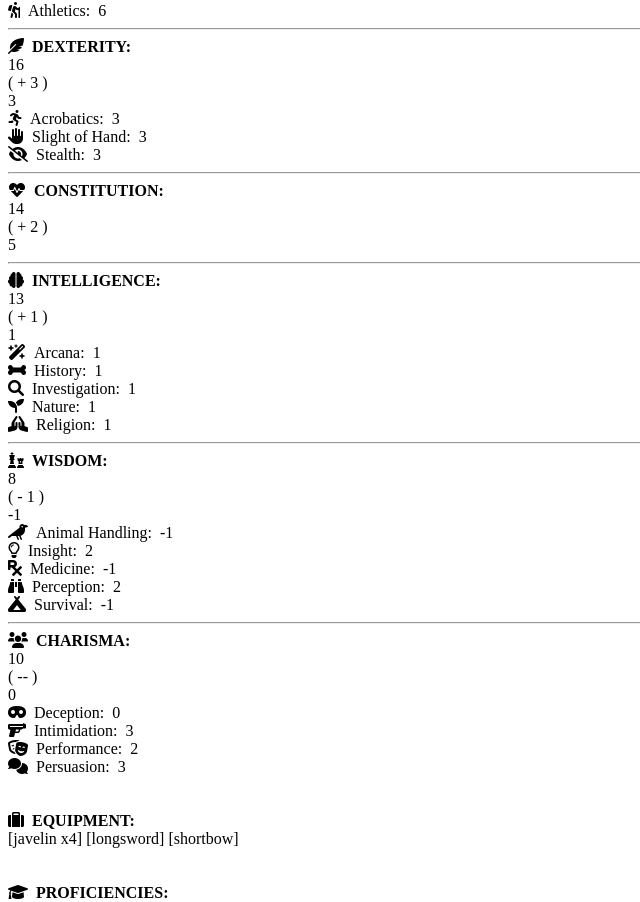
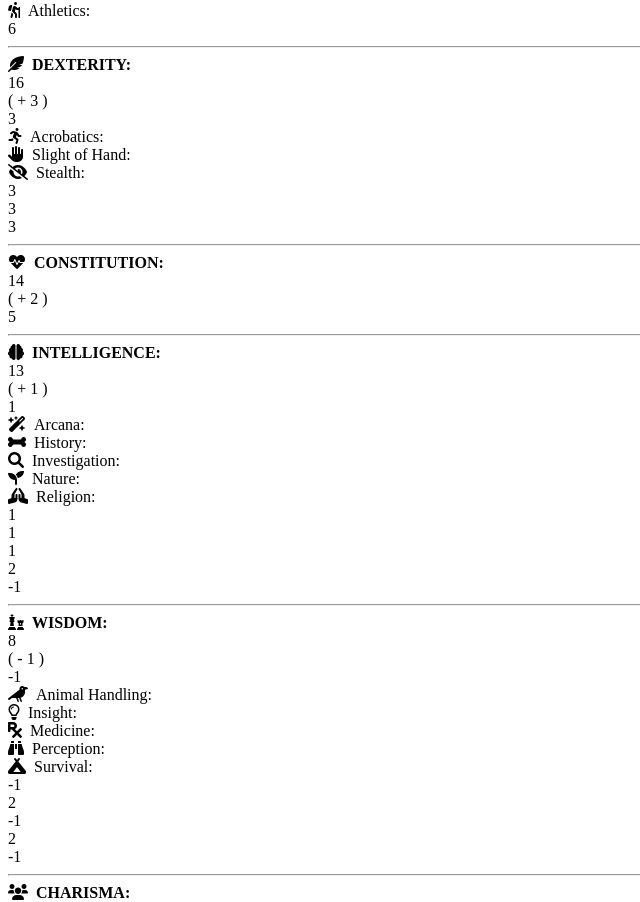
Before and after one commit to kaschul/PlayerCharacters, a React (Create React App) app in the folder frontend/: page /character/1 in a window 1280 px wide. Shown: the part 1351-2253 px from the top of the page, without its empty margins (0-640 px from the left). Built offline with nearby package versions, Linux system fonts and the light colour scheme; the HTML template or start-up script is replaced by a standard one.

Commit message:
character screen formatting

```diff
--- a/frontend/src/screens/CharacterScreen.js
+++ b/frontend/src/screens/CharacterScreen.js
@@ -143,13 +143,13 @@ const CharacterScreen = () => {
 
           <Col xs={1}> {/* Col 2 - Stats */}
             <Row>
-              <span className='text-nowrap'>{character.stats.vitals.strength}</span>
+              <span className='text-nowrap float-right'>{character.stats.vitals.strength}</span>
             </Row>
           </Col>
 
           <Col xs={2}> {/* Col 3 - Modifiers */}
             <Row>
-              <span className='text-nowrap'>
+              <span className='text-nowrap float-right'>
               ({character.stats.vitals.strengthModifier < 0 ?
                 <> - {Math.abs(character.stats.vitals.strengthModifier)} </> :
                 character.stats.vitals.strengthModifier > 0 ?
@@ -161,15 +161,21 @@ const CharacterScreen = () => {
 
           <Col xs={1}> {/* Col 4 - Saving Throws */}
             <Row>
-              <span>{character.stats.savingThrows.strengthST}</span>
+              <span className='text-nowrap float-right'>{character.stats.savingThrows.strengthST}</span>
             </Row>
           </Col>
 
-          <Col xs={4}> {/* Col 5 - Skills (strength - athletics) */}
+          <Col xs={3}> {/* Col 5 - Skills (strength - athletics) */}
             <Row>
-              <span><i className='fa-solid fa-person-hiking'></i>&nbsp;&nbsp;
+              <span className='text-nowrap'><i className='fa-solid fa-person-hiking'></i>&nbsp;&nbsp;
               <span className='d-none d-xl-inline-block'>Athletics:</span>
-              &nbsp;&nbsp;{character.stats.skills.athletics}</span>
+              </span>
+            </Row>
+          </Col>
+
+          <Col xs={1}>
+            <Row>
+              <span className='text-nowrap float-right'>{character.stats.skills.athletics}</span>
             </Row>
           </Col>
 
@@ -190,13 +196,13 @@ const CharacterScreen = () => {
 
           <Col xs={1}> {/* Col 2 - Stats */}
             <Row>
-              <span className='text-nowrap'>{character.stats.vitals.dexterity}</span>
+              <span className='text-nowrap float-right'>{character.stats.vitals.dexterity}</span>
             </Row>
           </Col>
 
           <Col xs={2}> {/* Col 3 - Modifiers */}
             <Row>
-              <span className='text-nowrap'>
+              <span className='text-nowrap float-right'>
               ({character.stats.vitals.dexModifier < 0 ?
                 <> - {Math.abs(character.stats.vitals.dexModifier)} </> :
                 character.stats.vitals.dexModifier > 0 ?
@@ -208,29 +214,40 @@ const CharacterScreen = () => {
 
           <Col xs={1}> {/* Col 4 - Saving Throws */}
             <Row>
-              <span>{character.stats.savingThrows.dexterityST}</span>
+              <span className='text-nowrap float-right'>{character.stats.savingThrows.dexterityST}</span>
             </Row>
           </Col>
 
-          <Col xs={4}> {/* Col 5 - Skills (dex - acrobatics, sleight of hand, stealth) */}
+          <Col xs={3}> {/* Col 5 - Skills (dex - acrobatics, sleight of hand, stealth) */}
             <Row>
               <Col>
                 <Row>
-                  <span><i className='fa-solid fa-person-running'></i>&nbsp;&nbsp;
+                <span className='text-nowrap'><i className='fa-solid fa-person-running'></i>&nbsp;&nbsp;
                   <span className='d-none d-xl-inline-block'>Acrobatics:</span>
-                  &nbsp;&nbsp;{character.stats.skills.acrobatics}</span>
+                  </span>
                 </Row>
                 <Row>
-                  <span><i className='fa-solid fa-hand'></i>&nbsp;&nbsp;
+                <span className='text-nowrap'><i className='fa-solid fa-hand'></i>&nbsp;&nbsp;
                   <span className='d-none d-xl-inline-block'>Slight of Hand:</span>
-                  &nbsp;&nbsp;{character.stats.skills.slightOfHand}</span>
+                  </span>
                 </Row>
                 <Row>
-                  <span><i className='fa-solid fa-eye-slash'></i>&nbsp;&nbsp;
+                <span className='text-nowrap'><i className='fa-solid fa-eye-slash'></i>&nbsp;&nbsp;
                   <span className='d-none d-xl-inline-block'>Stealth:</span>
-                  &nbsp;&nbsp;{character.stats.skills.stealth}</span>
+                </span>
                 </Row>
               </Col>
+            </Row>
+          </Col>
+          <Col xs={1}>
+            <Row>
+              <span className='text-nowrap float-right'>{character.stats.skills.acrobatics}</span>
+            </Row>
+            <Row>
+              <span className='text-nowrap float-right'>{character.stats.skills.slightOfHand}</span>
+            </Row>
+            <Row>
+              <span className='text-nowrap float-right'>{character.stats.skills.stealth}</span>
             </Row>
           </Col>
 
@@ -251,13 +268,13 @@ const CharacterScreen = () => {
 
           <Col xs={1}> {/* Col 2 - Stats */}
             <Row>
-              <span className='text-nowrap'>{character.stats.vitals.constitution}</span>
+              <span className='text-nowrap float-right'>{character.stats.vitals.constitution}</span>
             </Row>
           </Col>
 
           <Col xs={2}> {/* Col 3 - Modifiers */}
             <Row>
-              <span className='text-nowrap'>
+              <span className='text-nowrap float-right'>
               ({character.stats.vitals.constModifier < 0 ?
                 <> - {Math.abs(character.stats.vitals.constModifier)} </> :
                 character.stats.vitals.constModifier > 0 ?
@@ -269,7 +286,7 @@ const CharacterScreen = () => {
 
           <Col xs={1}> {/* Col 4 - Saving Throws */}
             <Row>
-              <span>{character.stats.savingThrows.constitutionST}</span>
+              <span className='text-nowrap float-right'>{character.stats.savingThrows.constitutionST}</span>
             </Row>
           </Col>
 
@@ -296,13 +313,13 @@ const CharacterScreen = () => {
 
           <Col xs={1}> {/* Col 2 - Stats */}
             <Row>
-              <span className='text-nowrap'>{character.stats.vitals.intelligence}</span>
+              <span className='text-nowrap float-right'>{character.stats.vitals.intelligence}</span>
             </Row>
           </Col>
 
           <Col xs={2}> {/* Col 3 - Modifiers */}
             <Row>
-              <span className='text-nowrap'>
+              <span className='text-nowrap float-right'>
               ({character.stats.vitals.intelModifier < 0 ?
                 <> - {Math.abs(character.stats.vitals.intelModifier)} </> :
                 character.stats.vitals.intelModifier > 0 ?
@@ -314,39 +331,56 @@ const CharacterScreen = () => {
 
           <Col xs={1}> {/* Col 4 - Saving Throws */}
             <Row>
-              <span>{character.stats.savingThrows.intelligenceST}</span>
+              <span className='text-nowrap float-right'>{character.stats.savingThrows.intelligenceST}</span>
             </Row>
           </Col>
 
-          <Col xs={4}> {/* Col 5 - Skills (intelligence - arcana, history, investigation, nature, religion) */}
+          <Col xs={3}> {/* Col 5 - Skills (intelligence - arcana, history, investigation, nature, religion) */}
             <Row>
               <Col>
                 <Row>
-                  <span><i className='fa-solid fa-wand-magic-sparkles'></i>&nbsp;&nbsp;
+                <span className='text-nowrap'><i className='fa-solid fa-wand-magic-sparkles'></i>&nbsp;&nbsp;
                   <span className='d-none d-xl-inline-block'>Arcana:</span>
-                  &nbsp;&nbsp;{character.stats.skills.arcana}</span>
+                  </span>
                 </Row>
                 <Row>
-                  <span><i className='fa-solid fa-bone'></i>&nbsp;&nbsp;
+                <span className='text-nowrap'><i className='fa-solid fa-bone'></i>&nbsp;&nbsp;
                   <span className='d-none d-xl-inline-block'>History:</span>
-                  &nbsp;&nbsp;{character.stats.skills.history}</span>
+                  </span>
                 </Row>
                 <Row>
-                  <span><i className='fa-solid fa-magnifying-glass'></i>&nbsp;&nbsp;
+                <span className='text-nowrap'><i className='fa-solid fa-magnifying-glass'></i>&nbsp;&nbsp;
                   <span className='d-none d-xl-inline-block'>Investigation:</span>
-                  &nbsp;&nbsp;{character.stats.skills.investigation}</span>
+                  </span>
                 </Row>
                 <Row>
-                  <span><i className='fa-solid fa-seedling'></i>&nbsp;&nbsp;
+                <span className='text-nowrap'><i className='fa-solid fa-seedling'></i>&nbsp;&nbsp;
                   <span className='d-none d-xl-inline-block'>Nature:</span>
-                  &nbsp;&nbsp;{character.stats.skills.nature}</span>
+                 </span>
                 </Row>
                 <Row>
-                  <span><i className='fa-solid fa-hands-praying'></i>&nbsp;&nbsp;
+                <span className='text-nowrap'><i className='fa-solid fa-hands-praying'></i>&nbsp;&nbsp;
                   <span className='d-none d-xl-inline-block'>Religion:</span>
-                  &nbsp;&nbsp;{character.stats.skills.religion}</span>
+                </span>
                 </Row>
               </Col>
+            </Row>
+          </Col>
+          <Col xs={1}>
+            <Row>
+              <span className='text-nowrap float-right'>{character.stats.skills.arcana}</span>
+            </Row>
+            <Row>
+              <span className='text-nowrap float-right'>{character.stats.skills.history}</span>
+            </Row>
+            <Row>
+              <span className='text-nowrap float-right'>{character.stats.skills.investigation}</span>
+            </Row>
+            <Row>
+              <span className='text-nowrap float-right'>{character.stats.skills.perception}</span>
+            </Row>
+            <Row>
+              <span className='text-nowrap float-right'>{character.stats.skills.survival}</span>
             </Row>
           </Col>
 
@@ -367,13 +401,13 @@ const CharacterScreen = () => {
 
           <Col xs={1}> {/* Col 2 - Stats */}
             <Row>
-              <span className='text-nowrap'>{character.stats.vitals.wisdom}</span>
+              <span className='text-nowrap float-right'>{character.stats.vitals.wisdom}</span>
             </Row>
           </Col>
 
           <Col xs={2}> {/* Col 3 - Modifiers */}
             <Row>
-              <span className='text-nowrap'>
+              <span className='text-nowrap float-right'>
               ({character.stats.vitals.wisdomModifier < 0 ?
                 <> - {Math.abs(character.stats.vitals.wisdomModifier)} </> :
                 character.stats.vitals.wisdomModifier > 0 ?
@@ -385,39 +419,57 @@ const CharacterScreen = () => {
 
           <Col xs={1}> {/* Col 4 - Saving Throws */}
             <Row>
-              <span>{character.stats.savingThrows.wisdomST}</span>
+              <span className='text-nowrap float-right'>{character.stats.savingThrows.wisdomST}</span>
             </Row>
           </Col>
 
-          <Col xs={4}> {/* Col 5 - Skills (wisdom - animal handling, insight, medicine, perception, survival) */}
+          <Col xs={3}> {/* Col 5 - Skills (wisdom - animal handling, insight, medicine, perception, survival) */}
             <Row>
               <Col>
                 <Row>
-                  <span><i className='fa-solid fa-crow'></i>&nbsp;&nbsp;
+                <span className='text-nowrap'><i className='fa-solid fa-crow'></i>&nbsp;&nbsp;
                   <span className='d-none d-xl-inline-block'>Animal Handling:</span>
-                  &nbsp;&nbsp;{character.stats.skills.animalHandling}</span>
+                  </span>
                 </Row>
                 <Row>
-                  <span><i className='fa-regular fa-lightbulb'></i>&nbsp;&nbsp;
+                <span className='text-nowrap'><i className='fa-regular fa-lightbulb'></i>&nbsp;&nbsp;
                   <span className='d-none d-xl-inline-block'>Insight:</span>
-                  &nbsp;&nbsp;{character.stats.skills.insight}</span>
+                  </span>
                 </Row>
                 <Row>
-                  <span><i className='fa-solid fa-prescription'></i>&nbsp;&nbsp;
+                <span className='text-nowrap'><i className='fa-solid fa-prescription'></i>&nbsp;&nbsp;
                   <span className='d-none d-xl-inline-block'>Medicine:</span>
-                  &nbsp;&nbsp;{character.stats.skills.medicine}</span>
+                  </span>
                 </Row>
                 <Row>
-                  <span><i className='fa-solid fa-binoculars'></i>&nbsp;&nbsp;
+                <span className='text-nowrap'><i className='fa-solid fa-binoculars'></i>&nbsp;&nbsp;
                   <span className='d-none d-xl-inline-block'>Perception:</span>
-                  &nbsp;&nbsp;{character.stats.skills.perception}</span>
+                  </span>
                 </Row>
                 <Row>
-                  <span><i className='fa-solid fa-campground'></i>&nbsp;&nbsp;
+                <span className='text-nowrap'><i className='fa-solid fa-campground'></i>&nbsp;&nbsp;
                   <span className='d-none d-xl-inline-block'>Survival:</span>
-                  &nbsp;&nbsp;{character.stats.skills.survival}</span>
+                  </span>
                 </Row>
               </Col>
+            </Row>
+          </Col>
+
+          <Col xs={1}>
+            <Row>
+              <span className='text-nowrap'>{character.stats.skills.animalHandling}</span>
+            </Row>
+            <Row>
+              <span className='text-nowrap'>{character.stats.skills.insight}</span>
+            </Row>
+            <Row>
+              <span className='text-nowrap'>{character.stats.skills.medicine}</span>
+            </Row>
+            <Row>
+              <span className='text-nowrap'>{character.stats.skills.perception}</span>
+            </Row>
+            <Row>
+              <span className='text-nowrap'>{character.stats.skills.survival}</span>
             </Row>
           </Col>
 
@@ -438,55 +490,71 @@ const CharacterScreen = () => {
 
           <Col xs={1}> {/* Col 2 - Stats */}
             <Row>
-              <span className='text-nowrap'>{character.stats.vitals.charisma}</span>
+              <span className='text-nowrap float-right'>{character.stats.vitals.charisma}</span>
             </Row>
           </Col>
 
           <Col xs={2}> {/* Col 3 - Modifiers */}
             <Row>
-              <span className='text-nowrap'>
+              <span className='text-nowrap float-right'>
               ({character.stats.vitals.charismaModifier < 0 ?
                 <> - {Math.abs(character.stats.vitals.charismaModifier)} </> :
                 character.stats.vitals.charismaModifier > 0 ?
                 <> + {character.stats.vitals.charismaModifier} </> :
-                <> -- </>})
+                <> + 0 </>})
               </span>
             </Row>
           </Col>
 
           <Col xs={1}> {/* Col 4 - Saving Throws */}
             <Row>
-              <span>{character.stats.savingThrows.charismaST}</span>
+            <span className='text-nowrap float-right'>{character.stats.savingThrows.charismaST}</span>
             </Row>
           </Col>
 
-          <Col xs={4}> {/* Col 5 - Skills (charisma - deception, intimidation, performance, persuasion) */}
+          <Col xs={3}> {/* Col 5 - Skills (charisma - deception, intimidation, performance, persuasion) */}
             <Row>
               <Col>
                 <Row>
-                  <span><i className='fa-solid fa-mask'></i>&nbsp;&nbsp;
+                <span className='text-nowrap'><i className='fa-solid fa-mask'></i>&nbsp;&nbsp;
                   <span className='d-none d-xl-inline-block'>Deception:</span>
-                  &nbsp;&nbsp;{character.stats.skills.deception}</span>
+                </span>
                 </Row>
                 <Row>
-                  <span><i className='fa-solid fa-gun'></i>&nbsp;&nbsp;
+                <span className='text-nowrap'><i className='fa-solid fa-gun'></i>&nbsp;&nbsp;
                   <span className='d-none d-xl-inline-block'>Intimidation:</span>
-                  &nbsp;&nbsp;{character.stats.skills.intimidation}</span>
+                  </span>
                 </Row>
                 <Row>
-                  <span><i className='fa-solid fa-masks-theater'></i>&nbsp;&nbsp;
+                <span className='text-nowrap'><i className='fa-solid fa-masks-theater'></i>&nbsp;&nbsp;
                   <span className='d-none d-xl-inline-block'>Performance:</span>
-                  &nbsp;&nbsp;{character.stats.skills.performance}</span>
+                  </span>
                 </Row>
                 <Row>
-                  <span><i className='fa-solid fa-comments'></i>&nbsp;&nbsp;
+                <span className='text-nowrap'><i className='fa-solid fa-comments'></i>&nbsp;&nbsp;
                   <span className='d-none d-xl-inline-block'>Persuasion:</span>
-                  &nbsp;&nbsp;{character.stats.skills.persuasion}</span>
+                  </span>
                 </Row>
                 <br></br>
               </Col>
             </Row>
           </Col>
+
+          <Col xs={1}>
+            <Row>
+              <span className='text-nowrap float-right'>{character.stats.skills.deception}</span>
+            </Row>
+            <Row>
+              <span className='text-nowrap float-right'>{character.stats.skills.intimidation}</span>
+            </Row>
+            <Row>
+              <span className='text-nowrap float-right'>{character.stats.skills.performance}</span>
+            </Row>
+            <Row>
+              <span className='text-nowrap float-right'>{character.stats.skills.persuasion}</span>
+            </Row>
+          </Col>
+
         </Row> {/* End Row 7 - charisma */}
       </Col>
     </Card>
--- a/frontend/src/screens/HomeScreen.js
+++ b/frontend/src/screens/HomeScreen.js
@@ -6,7 +6,7 @@ import Character from '../components/Character'
 const HomeScreen = () => {
   return (
     <>
-        <h1>The Crew</h1>
+        <h1>The Cast</h1>
         <Row>
             {characters.map((character) => (
                 <Col sm={12} md={6} lg={4} xl={3}>
--- a/frontend/src/screens/NpcListScreen.js
+++ b/frontend/src/screens/NpcListScreen.js
@@ -6,7 +6,7 @@ import Npc from '../components/Npc'
 const NpcListScreen = () => {
   return (
     <>
-        <h1>The Cast</h1>
+        <h1>The Crew</h1>
         <Row>
             {npcs.map((npc) => (
                 <Col sm={12} md={6} lg={4} xl={3}>
```
